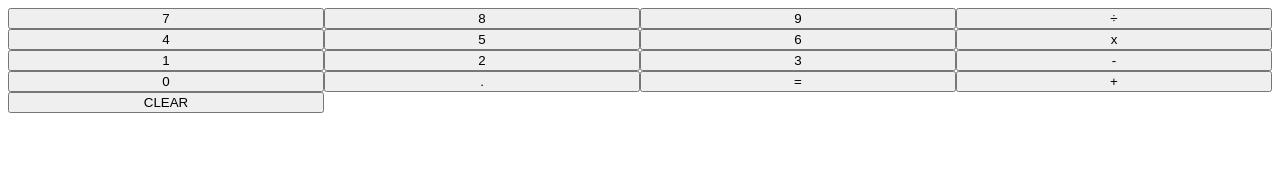
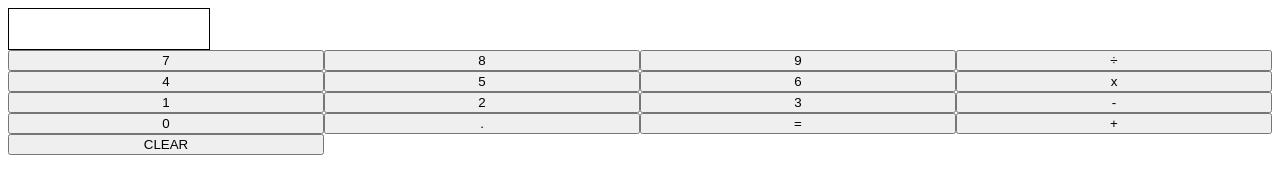
Before and after one commit to CGoldMonkey/calculator, a plain HTML site: page index.html in a window 1280 px wide. Drawn offline with Linux system fonts and the light colour scheme.

Commit message:
Added some width/height to display so that it doesn't move around so much.  Also added a temporary border.

```diff
--- a/style.css
+++ b/style.css
@@ -4,3 +4,9 @@
     grid-template-rows: repeat(5, 1fr);
 
 }
+
+#display {
+    width: 200px;
+    height: 40px;
+    border: 1px solid black;
+}
```
